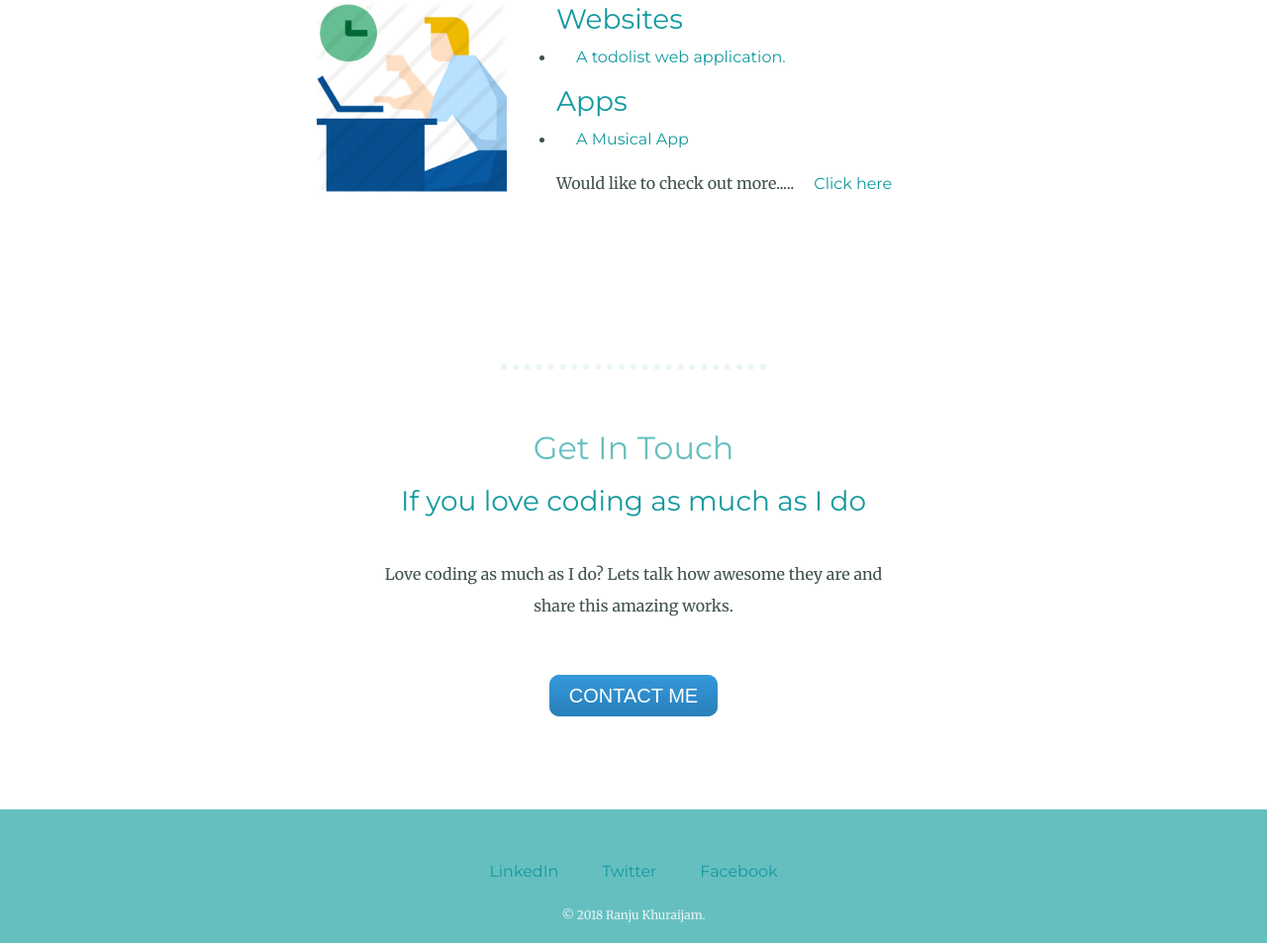
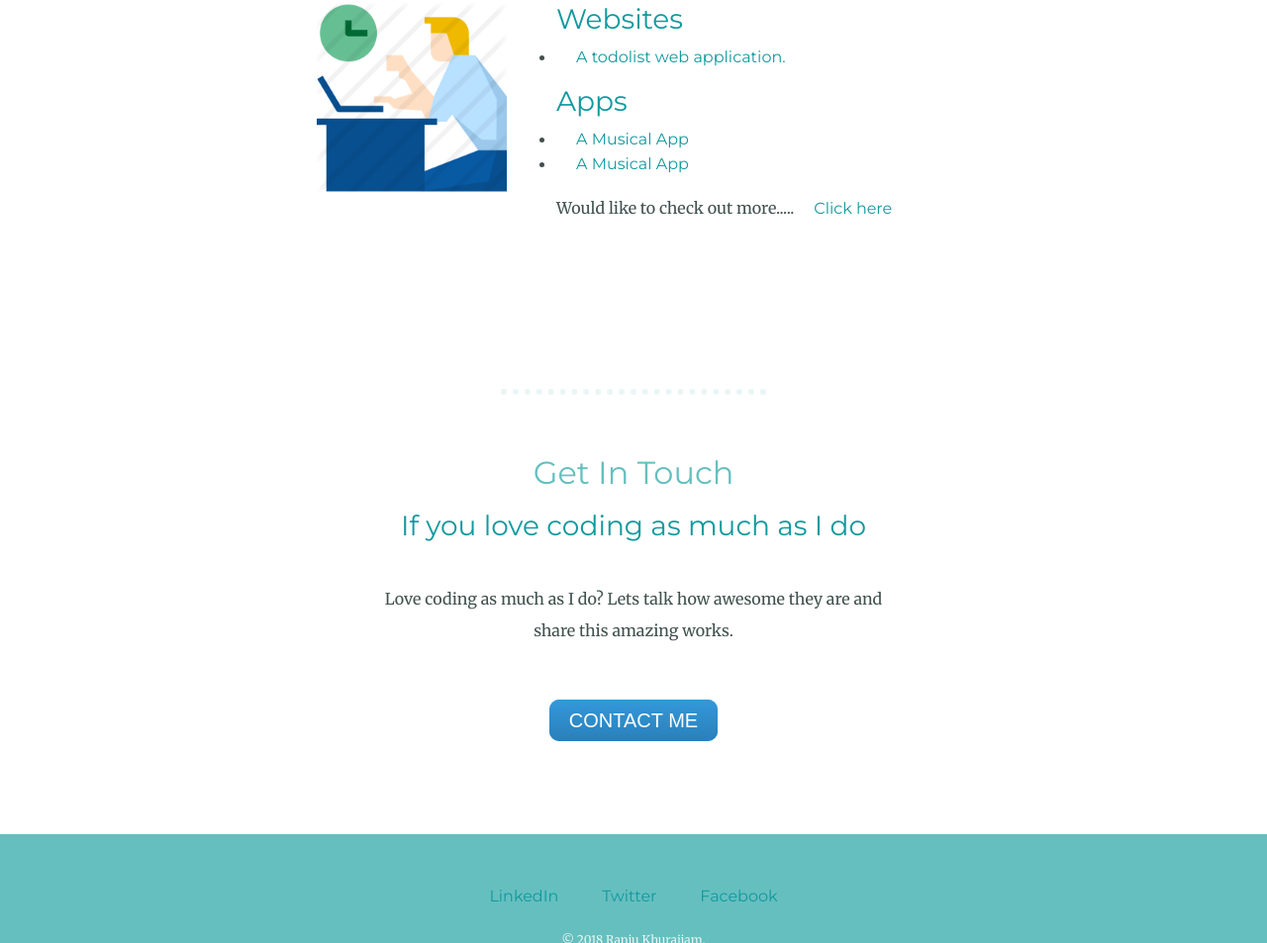
Before and after one commit to Ranju82/readRanju, a plain HTML site: page index.html in a window 1280 px wide. Shown: the part 2043-2996 px from the top of the page at 99% size. Drawn offline with nearby package versions, Linux system fonts and the light colour scheme.

Commit message:
Update index.html

```diff
--- a/index.html
+++ b/index.html
@@ -55,6 +55,7 @@
                 <h3>Apps</h3>
         <ul>
           <li><a href="https://play.google.com/store/apps/details?id=com.echel">A Musical App</a></li>
+           <li><a href="https://play.google.com/store/apps/details?id=com.airqualityindex">A Musical App</a></li>
         </ul>
         <p>Would like to check out more.....<a href="https://github.com/Ranju82">Click here</a></p>
       </div>
```
